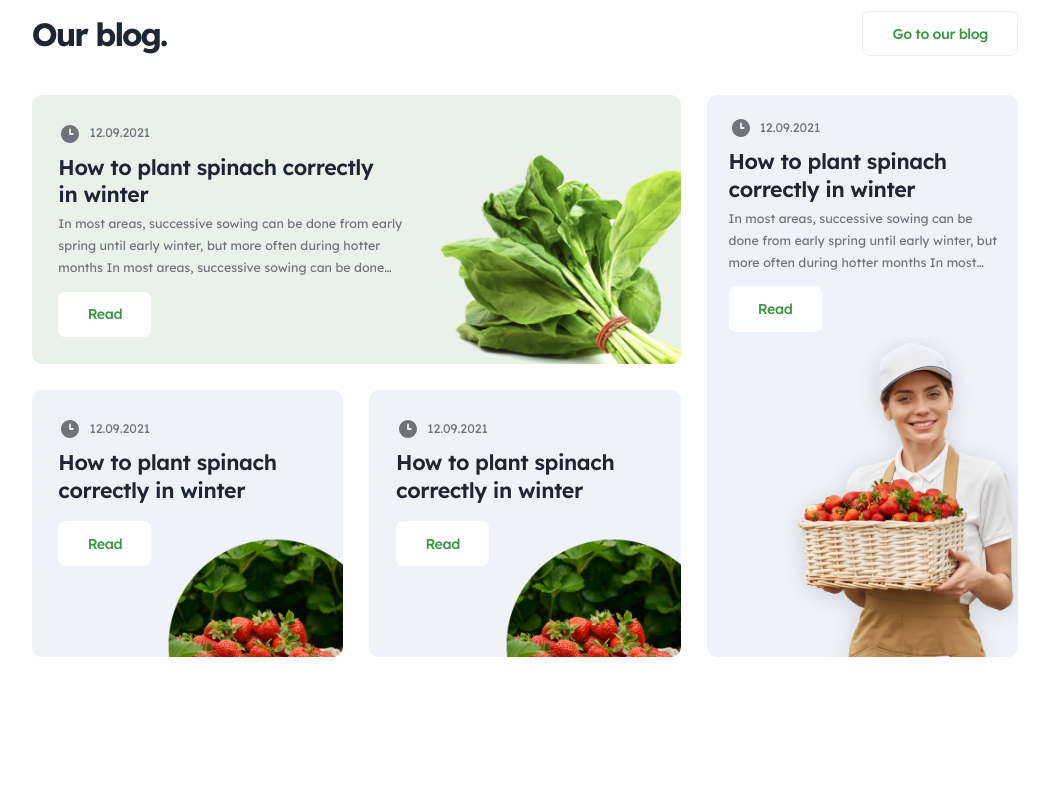
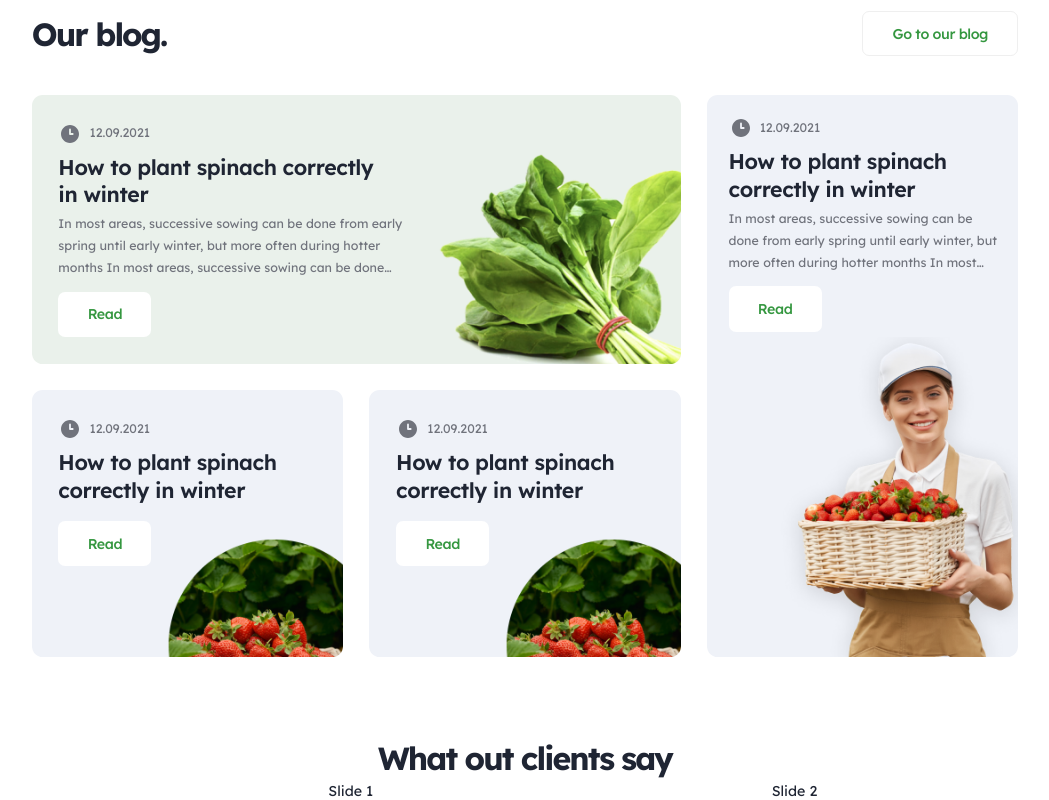
Before and after one commit to kolchinanyajs/seedra, a Next.js app: page / in a window 1280 px wide. Shown: the part 1838-2638 px from the top of the page, without its empty margins (115-1164 px from the left). Before the commit the page ends 2572 px from the top, so only its background shows below. Built offline with nearby package versions, Linux system fonts and the light colour scheme.

Commit message:
Add swiper

```diff
--- a/package.json
+++ b/package.json
@@ -13,7 +13,8 @@
     "next": "14.2.8",
     "react": "^18",
     "react-dom": "^18",
-    "sass": "^1.78.0"
+    "sass": "^1.78.0",
+    "swiper": "^11.1.12"
   },
   "devDependencies": {
     "@types/node": "^22",
--- a/src/app/page.tsx
+++ b/src/app/page.tsx
@@ -1,5 +1,6 @@
 import Banner from "@/components/Banner";
 import Blog from "@/components/Blog";
+import Feedback from "@/components/Feedback";
 import Hero from "@/components/Hero";
 import Products from "@/components/Products";
 
@@ -14,6 +15,7 @@
       />
       <Products />
       <Blog />
+      <Feedback />
     </main>
   );
 }
--- /dev/null
+++ b/src/components/Feedback/index.tsx
@@ -0,0 +1,30 @@
+"use client";
+
+import React from "react";
+import styles from "./page.module.scss";
+import { Swiper, SwiperSlide } from "swiper/react";
+import { Autoplay, Navigation, Pagination } from "swiper/modules";
+import "swiper/css";
+
+const Feedback = () => {
+  return (
+    <section className={styles.feedback}>
+      <h2 className={`${styles.feedback__title} h2`}>What out clients say</h2>
+      <div>
+        <Swiper
+          spaceBetween={50}
+          slidesPerView={3}
+          centeredSlides={true}
+          autoplay={true}
+        >
+          <SwiperSlide>Slide 1</SwiperSlide>
+          <SwiperSlide>Slide 2</SwiperSlide>
+          <SwiperSlide>Slide 3</SwiperSlide>
+          <SwiperSlide>Slide 4</SwiperSlide>
+        </Swiper>
+      </div>
+    </section>
+  );
+};
+
+export default Feedback;
--- /dev/null
+++ b/src/components/Feedback/page.module.scss
@@ -0,0 +1,5 @@
+.feedback {
+  &__title {
+    text-align: center;
+  }
+}
```
Also changed, not shown: 1 other file (tests, documents, lock files or other folders).
